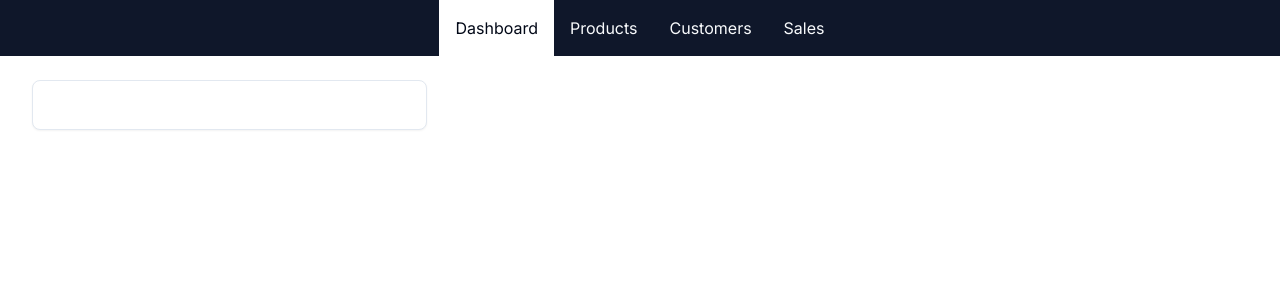
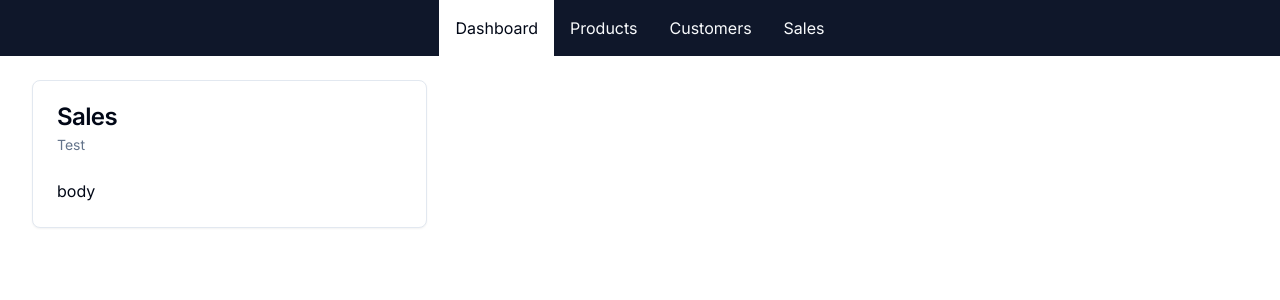
Before and after one commit to kthurman59/ecommerce_mvp, a Next.js app: page /admin in a window 1280 px wide. Shown: the top 300 px of the page. Built offline with nearby package versions, Linux system fonts and the light colour scheme.

Commit message:
layout update

```diff
--- a/src/app/admin/page.tsx
+++ b/src/app/admin/page.tsx
@@ -1,11 +1,34 @@
-import { Card, CardHeader } from "@/components/ui/card";
+import { Card, CardContent, CardDescription, CardHeader, CardTitle } from "@/components/ui/card";
+
+
+function getSalesData() {
+  db
+}
 
 export default function AdminDashboard() {
   return (
     <div className="grid grid-cols-1 md:grid-cols-2 lg:grid-cols-3 gap-4">
-      <Card>
-        <CardHeader></CardHeader>
-      </Card>
+      <DashboardCard title="Sales" subtitle="Test" body="body" />
     </div>
   )
 }
+
+type DashboardCardProps = {
+  title: string
+  subtitle: string
+  body: string
+}
+
+
+function DashboardCard({title, subtitle, body}:
+  DashboardCardProps) {
+    return       <Card>
+    <CardHeader>
+      <CardTitle>{title}</CardTitle>
+      <CardDescription>{subtitle}</CardDescription>
+    </CardHeader>
+    <CardContent>
+      <p>{body}</p>
+    </CardContent>
+  </Card>
+  }
--- /dev/null
+++ b/src/db/db.ts
@@ -0,0 +1,15 @@
+import { PrismaClient } from '@prisma/client'
+
+const prismaClientSingleton = () => {
+  return new PrismaClient()
+}
+
+declare global {
+  var prisma: undefined | ReturnType<typeof prismaClientSingleton>
+}
+
+const db = globalThis.prisma ?? prismaClientSingleton()
+
+export default db
+
+if (process.env.NODE_ENV !== 'production') globalThis.prisma = db
```
